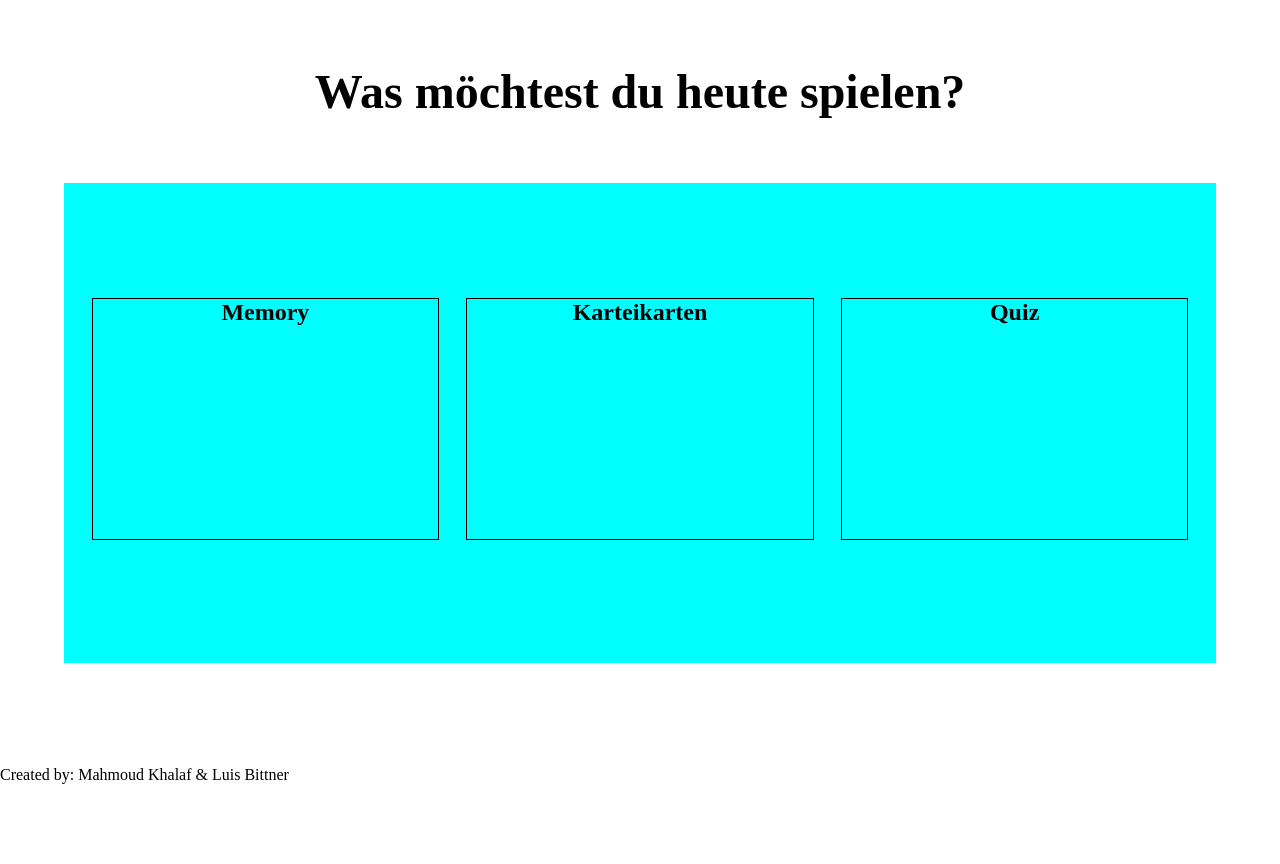
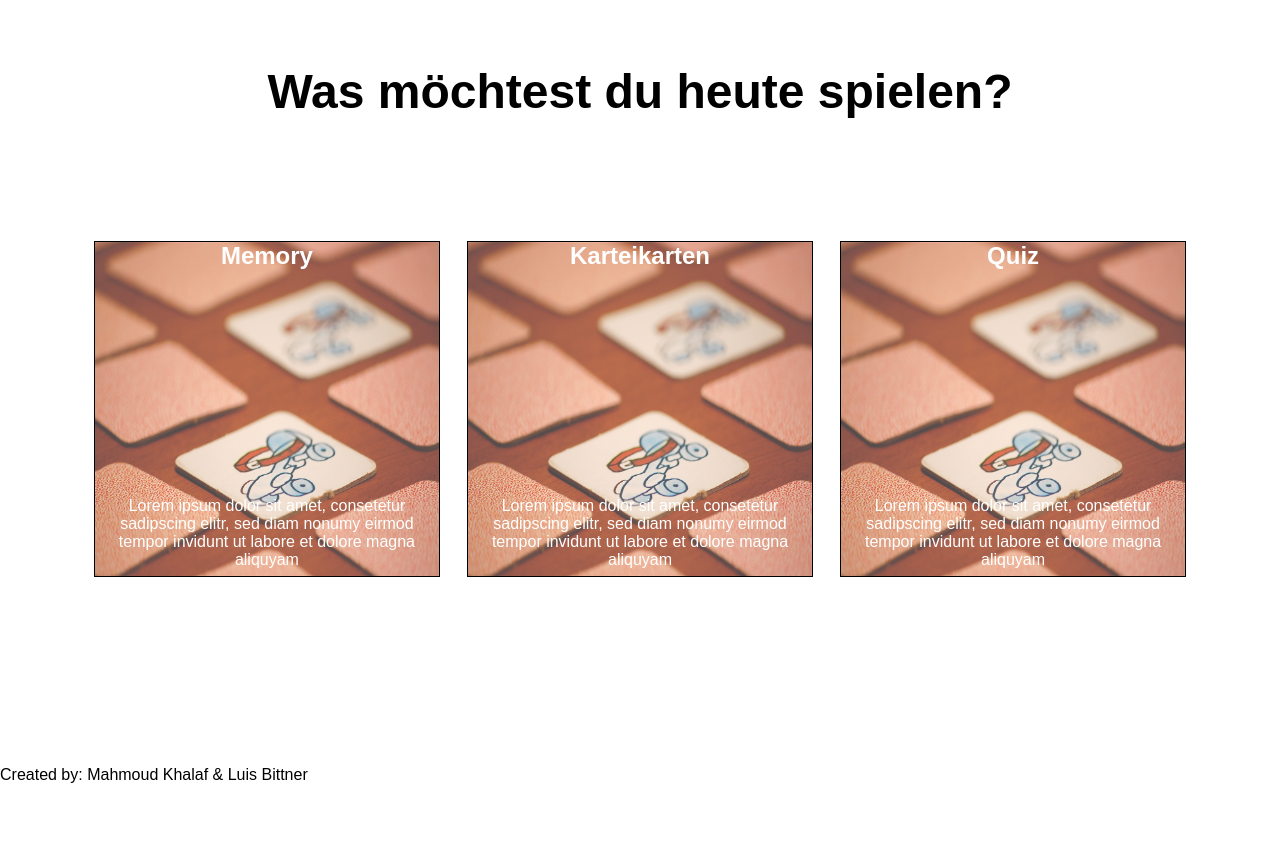
Before and after one commit to webentwicklung2022/Spiel-Projekt, a web app: file views/Start.html in a window 1280 px wide. Run offline with its HTML, style and script files only (its server is not run), Linux system fonts and the light colour scheme.

Commit message:
Sstruktur Startseite fertig + neuer Ordner (img)

```diff
--- a/public/css/Start.css
+++ b/public/css/Start.css
@@ -1,6 +1,7 @@
 *{
     padding: 0;
     margin: 0;
+    font-family: fantasy;
 }
 
 h1{
@@ -15,7 +16,9 @@ body, html {
 }
 
 #Spiele {
+    /*
     background-color: aqua;
+    */
     width: 90vw;
     margin-top: 5%;
     margin-left: 5%;
@@ -30,28 +33,55 @@ body, html {
 
     margin: 1%;
 
-    margin-top: 10%;
+    margin-top: 5%;
 
     border: 1px solid;
 
-    height: 50%;
+    height: 70%;
     width: 30%;
 
-
+    box-sizing: border-box;
+    overflow: hidden;
+    position: relative;
+    cursor: pointer;
 }
 
-#UeberschriftSpiel1{
 
-}
-
-#UeberschriftSpiel2{
-
-}
-
-#UeberschriftSpiel3{
-
-}
 #CreatedBy{
     position: absolute;
     bottom: 2%;
 }
+
+
+
+.foto {
+    height: 100%;
+    width: 100%;
+    opacity: 0.7;
+    /*overflow: visible;*/
+    position: absolute;
+    top: 0;
+    left: 0;
+}
+
+
+.SpieleButton:active {
+
+    transform: scale(0.95);
+}
+
+
+
+.TexteDiv{
+    position: absolute;
+    z-index: 100;
+    text-align: center;
+    color: white;
+    height: 100%;
+    width: 100%;
+}
+
+.text{
+    position: absolute;
+    bottom: 2%;
+}
--- a/views/Start.html
+++ b/views/Start.html
@@ -5,7 +5,7 @@
     <meta name="viewport" content="width=device-width, initial-scale=1.0">
     <title>Start</title>
 
-    <link rel="stylesheet" href="Start.css">
+    <link rel="stylesheet" href="../public/css/Start.css">
 </head>
 
 
@@ -15,23 +15,61 @@
 
     <div id="Spiele">
 
+
+
+
+
+
     <div id="Spiel1" class="SpieleButton">
 
+    <div class="TexteDiv">
         <h2 id="UeberschriftSpiel1">Memory</h2>
+        <P class="text">Lorem ipsum dolor sit amet, consetetur sadipscing elitr, sed diam nonumy eirmod tempor invidunt ut labore et dolore magna aliquyam</P>
 
     </div>
 
-    <div id="Spiel2" class="SpieleButton">
+        <img src="../public/img/Memory.jpeg" alt="" width="250" height="250" class="foto">
 
-        <h2 id="UeberschriftSpiel2">Karteikarten</h2>
 
     </div>
 
+
+
+
+
+    <div id="Spiel2" class="SpieleButton">
+
+    <div class="TexteDiv">
+        <h2 id="UeberschriftSpiel1">Karteikarten</h2>
+        <P class="text">Lorem ipsum dolor sit amet, consetetur sadipscing elitr, sed diam nonumy eirmod tempor invidunt ut labore et dolore magna aliquyam</P>
+
+    </div>
+
+        <img src="../public/img/Memory.jpeg" alt="" width="250" height="250" class="foto">
+
+
+    </div>
+
+
+
+
     <div id="Spiel3" class="SpieleButton">
 
-        <h2 id="UeberschriftSpiel3">Quiz</h2>
+        <div class="TexteDiv">
+            <h2 id="UeberschriftSpiel1">Quiz</h2>
+            <P class="text">Lorem ipsum dolor sit amet, consetetur sadipscing elitr, sed diam nonumy eirmod tempor invidunt ut labore et dolore magna aliquyam</P>
 
-    </div>
+        </div>
+
+            <img src="../public/img/Memory.jpeg" alt="" width="250" height="250" class="foto">
+
+
+        </div>
+
+
+
+
+
 </div>
 
 
```
Also changed, not shown: public/img/Memory.jpeg (added).
